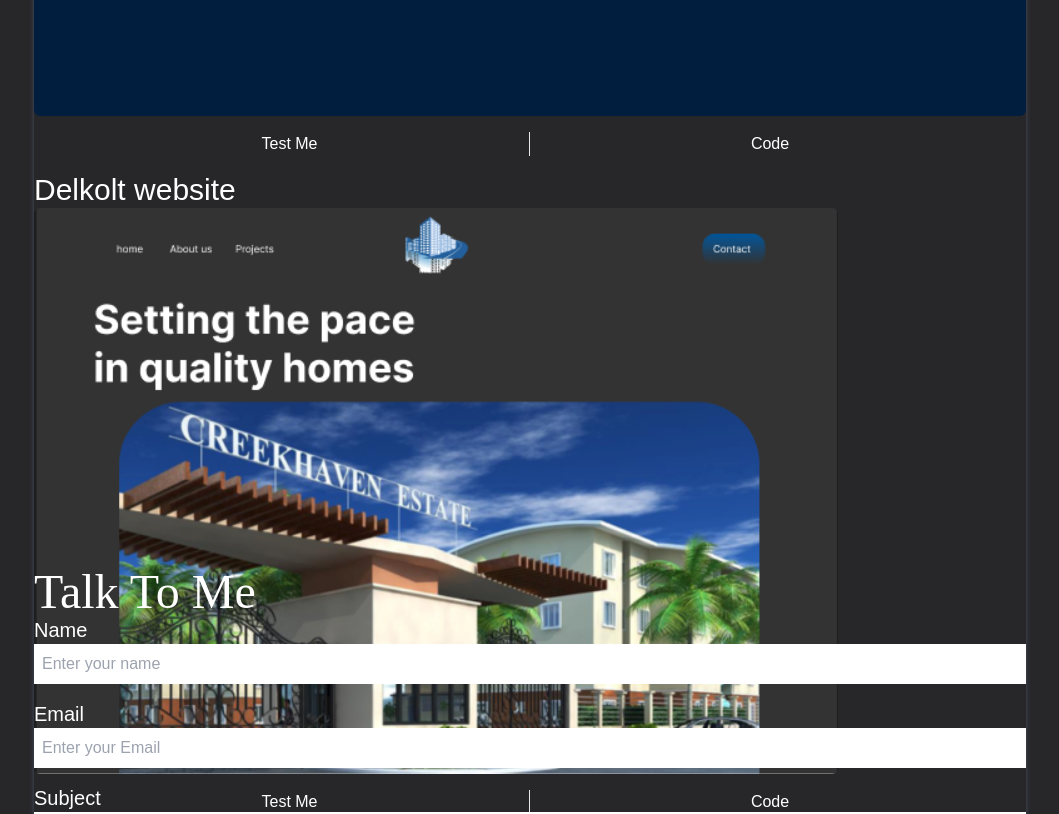
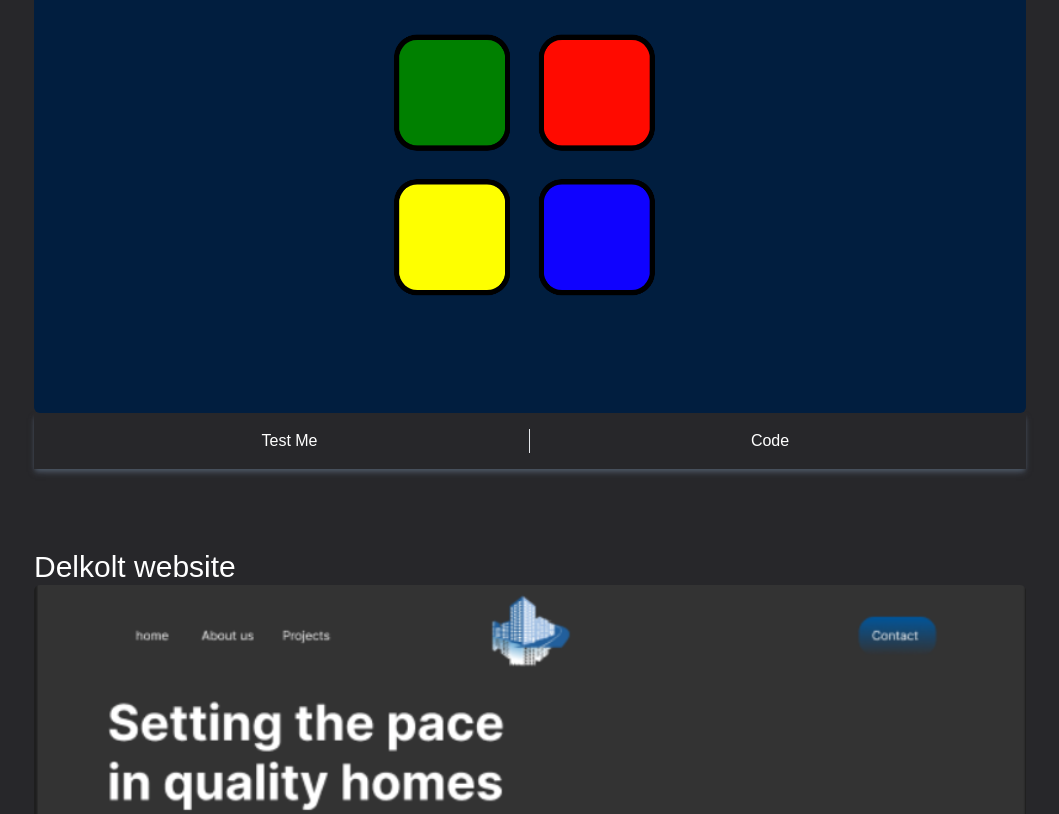
Before and after one commit to Tolu53/portfolio-V1.0, a React (Create React App) app: page / in a window 1280 px wide. Shown: the part 2628-3442 px from the top of the page, without its empty margins (110-1169 px from the left). Built offline with nearby package versions, Linux system fonts and the light colour scheme; a web font is replaced by a local one.

Commit message:
Delkolt website

```diff
--- a/src/components/Projects.jsx
+++ b/src/components/Projects.jsx
@@ -21,7 +21,7 @@ const Projects = () => {
   return (
 
 
-    <div name= "projects" className='text-white md:h-screen bg-zinc-800 w-full h-full py-7  md:py-1 '>
+    <div name= "projects" className='text-white  bg-zinc-800 w-full h-full py-7  md:py-1 '>
         <div className='max-w-screen-lg flex flex-col mx-auto justify-center h-full w-full px-4 '>
             <div className='pb-6'>
             <p className='text-xl'>Some of the stuff ive worked on</p>
@@ -29,13 +29,15 @@ const Projects = () => {
             </div>
             {/* card div */}
             <div className='grid '>
-                <div className='shadow-md shadow-gray-600 rounded-md '>
+                <div className=' rounded-md pb-4'>
                 {
                 Proj.map(({id,src,title})=>(
-               <><div key={id}>
+               <>
+               <div className='' key={id}>
                         <h1 className=' text-3xl'>{title}</h1>
-                        <img src={src} alt={title} className='rounded-md duration-200 hover:scale-105' />
-                    </div><div className=' px-4 py-4 flex items-center justify-center'>
+                        <img src={src} alt={title} className='rounded-md w-full duration-200 hover:scale-105' />
+                    </div>
+                    <div className=' mb-20 px-4 py-4 flex items-center justify-center shadow-md shadow-gray-600'>
                             <button className='duration-200 hover:underline px-6 w-1/2 border-r'>Test Me </button>
                             <button className='duration-200 hover:underline px-6 w-1/2'>Code</button>
                         </div></>
```
